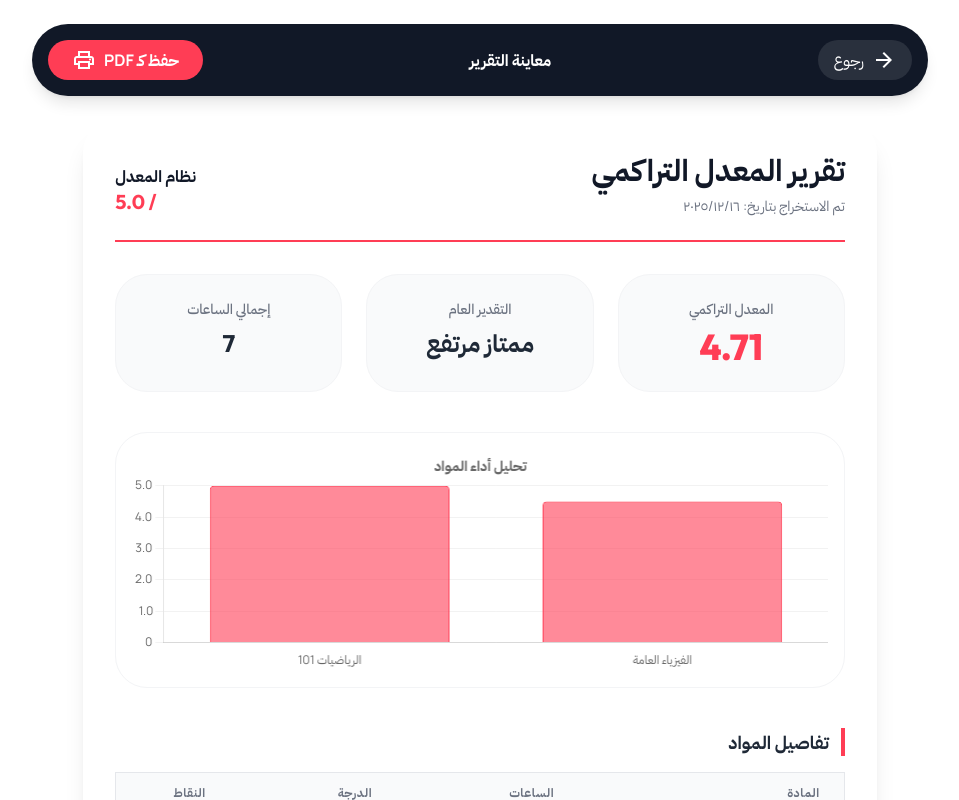
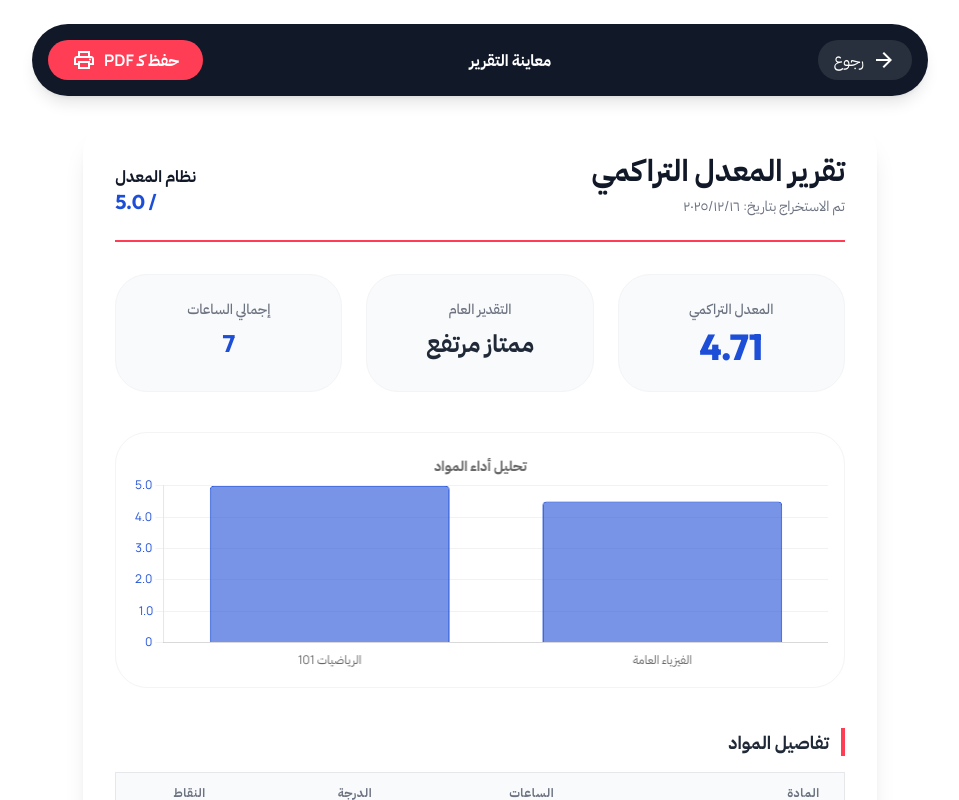
Before and after one commit to fahadturjmi/GPA-Calculator, a React (Vite) app: page / in a window 1280 px wide. Both pictures are taken after a click on the button "analytics". Shown: the whole page, without its empty margins (160-1119 px from the left). Built offline with nearby package versions, Linux system fonts and the light colour scheme.

Commit message:
feat: Update chart and GPA display colors
Refactor component styling to use a consistent blue color scheme for GPA and chart elements. This improves visual appeal and brand consistency.

```diff
--- a/components/GPACard.tsx
+++ b/components/GPACard.tsx
@@ -16,7 +16,7 @@ export const GPACard: React.FC<GPACardProps> = ({ result, scale, setScale }) =>
             المعدل التراكمي الحالي
           </p>
           <div className="flex items-baseline justify-center w-full">
-            <h1 className="font-numbers text-8xl font-bold tracking-tight text-text-main dark:text-white">
+            <h1 className="font-numbers text-8xl font-bold tracking-tight text-blue-700 dark:text-blue-400">
               {result.gpa.toFixed(2)}
             </h1>
           </div>
--- a/components/ReportView.tsx
+++ b/components/ReportView.tsx
@@ -41,8 +41,8 @@ export const ReportView: React.FC<ReportViewProps> = ({ courses, result, scale,
             const gradeInfo = GRADE_OPTIONS.find(g => g.label === c.gradeLabel);
             return scale === '4.0' ? gradeInfo?.value4 || 0 : gradeInfo?.value5 || 0;
         }),
-        backgroundColor: 'rgba(255, 61, 85, 0.6)',
-        borderColor: 'rgba(255, 61, 85, 1)',
+        backgroundColor: 'rgba(29, 78, 216, 0.6)', // Blue-700 with opacity
+        borderColor: 'rgba(29, 78, 216, 1)', // Blue-700
         borderWidth: 1,
         borderRadius: 4,
       },
@@ -64,7 +64,8 @@ export const ReportView: React.FC<ReportViewProps> = ({ courses, result, scale,
             color: 'rgba(0, 0, 0, 0.05)'
         },
         ticks: {
-            font: chartFont
+            font: chartFont,
+            color: '#1d4ed8' // Blue-700
         }
       },
       x: {
@@ -128,7 +129,7 @@ export const ReportView: React.FC<ReportViewProps> = ({ courses, result, scale,
                 </div>
                 <div className="text-left">
                      <p className="font-bold text-gray-900">نظام المعدل</p>
-                     <p className="font-numbers text-primary text-xl font-bold dir-ltr">/ {scale}</p>
+                     <p className="font-numbers text-blue-700 text-xl font-bold dir-ltr">/ {scale}</p>
                 </div>
             </div>
         </div>
@@ -137,7 +138,7 @@ export const ReportView: React.FC<ReportViewProps> = ({ courses, result, scale,
         <div className="mb-10 grid grid-cols-3 gap-6">
             <div className="rounded-xl bg-gray-50 p-6 border border-gray-100 text-center">
                 <p className="text-sm font-medium text-gray-500 mb-2">المعدل التراكمي</p>
-                <p className="font-numbers text-4xl font-extrabold text-primary">{result.gpa.toFixed(2)}</p>
+                <p className="font-numbers text-4xl font-extrabold text-blue-700">{result.gpa.toFixed(2)}</p>
             </div>
             <div className="rounded-xl bg-gray-50 p-6 border border-gray-100 text-center">
                 <p className="text-sm font-medium text-gray-500 mb-2">التقدير العام</p>
@@ -145,7 +146,7 @@ export const ReportView: React.FC<ReportViewProps> = ({ courses, result, scale,
             </div>
             <div className="rounded-xl bg-gray-50 p-6 border border-gray-100 text-center">
                 <p className="text-sm font-medium text-gray-500 mb-2">إجمالي الساعات</p>
-                <p className="font-numbers text-2xl font-bold text-gray-800 mt-1">{result.totalCredits}</p>
+                <p className="font-numbers text-2xl font-bold text-blue-700 mt-1">{result.totalCredits}</p>
             </div>
         </div>
 
@@ -173,9 +174,9 @@ export const ReportView: React.FC<ReportViewProps> = ({ courses, result, scale,
                          return (
                             <tr key={course.id}>
                                 <td className="px-6 py-4 whitespace-nowrap text-sm font-medium text-gray-900">{course.name || '-'}</td>
-                                <td className="font-numbers px-6 py-4 whitespace-nowrap text-center text-sm text-gray-500">{course.credits}</td>
+                                <td className="font-numbers px-6 py-4 whitespace-nowrap text-center text-sm text-blue-700 font-medium">{course.credits}</td>
                                 <td className="px-6 py-4 whitespace-nowrap text-center text-sm font-bold text-gray-900 dir-ltr">{course.gradeLabel}</td>
-                                <td className="font-numbers px-6 py-4 whitespace-nowrap text-center text-sm text-gray-500">{points}</td>
+                                <td className="font-numbers px-6 py-4 whitespace-nowrap text-center text-sm text-blue-700 font-medium">{points}</td>
                             </tr>
                         );
                     })}
```
